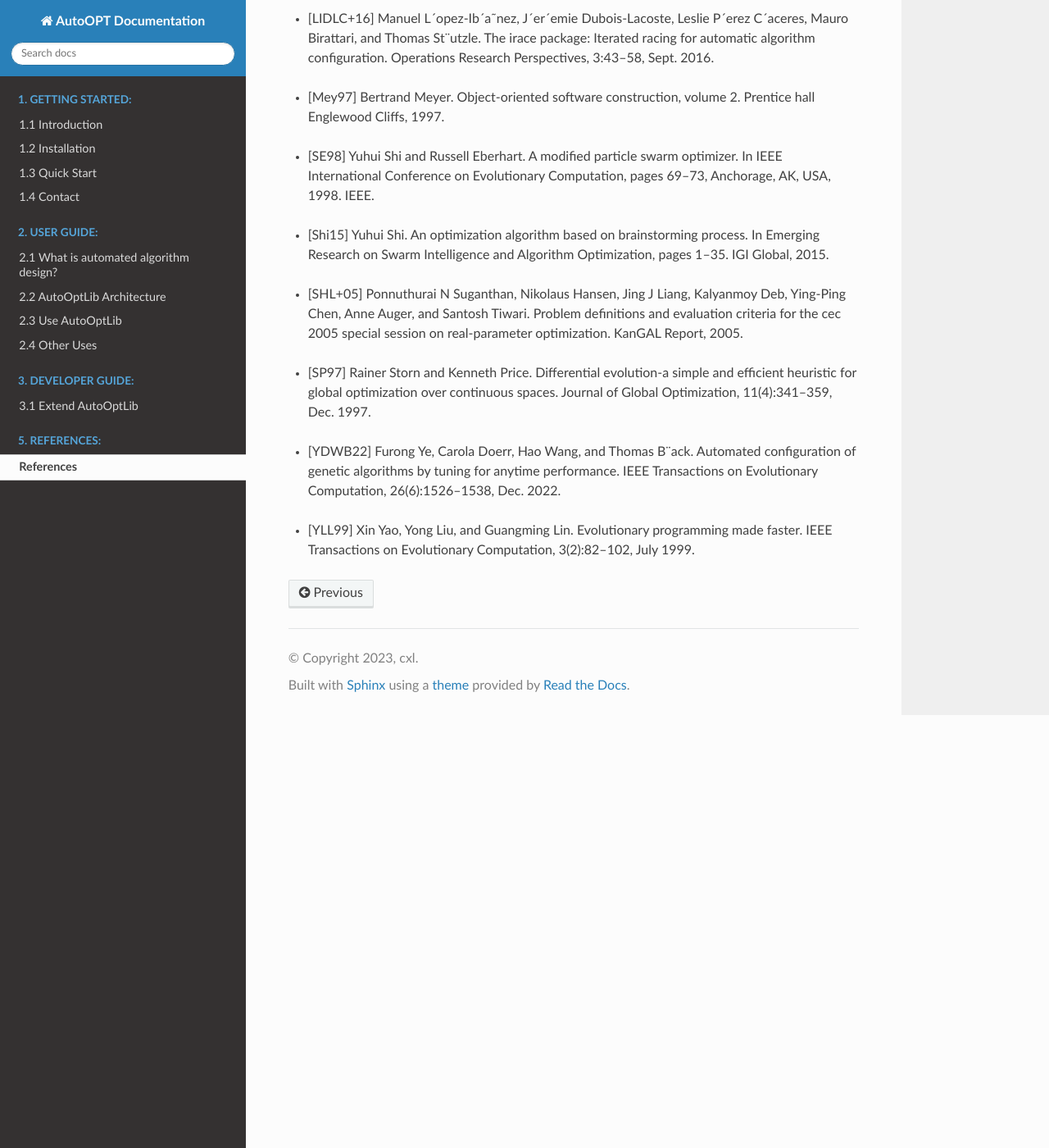
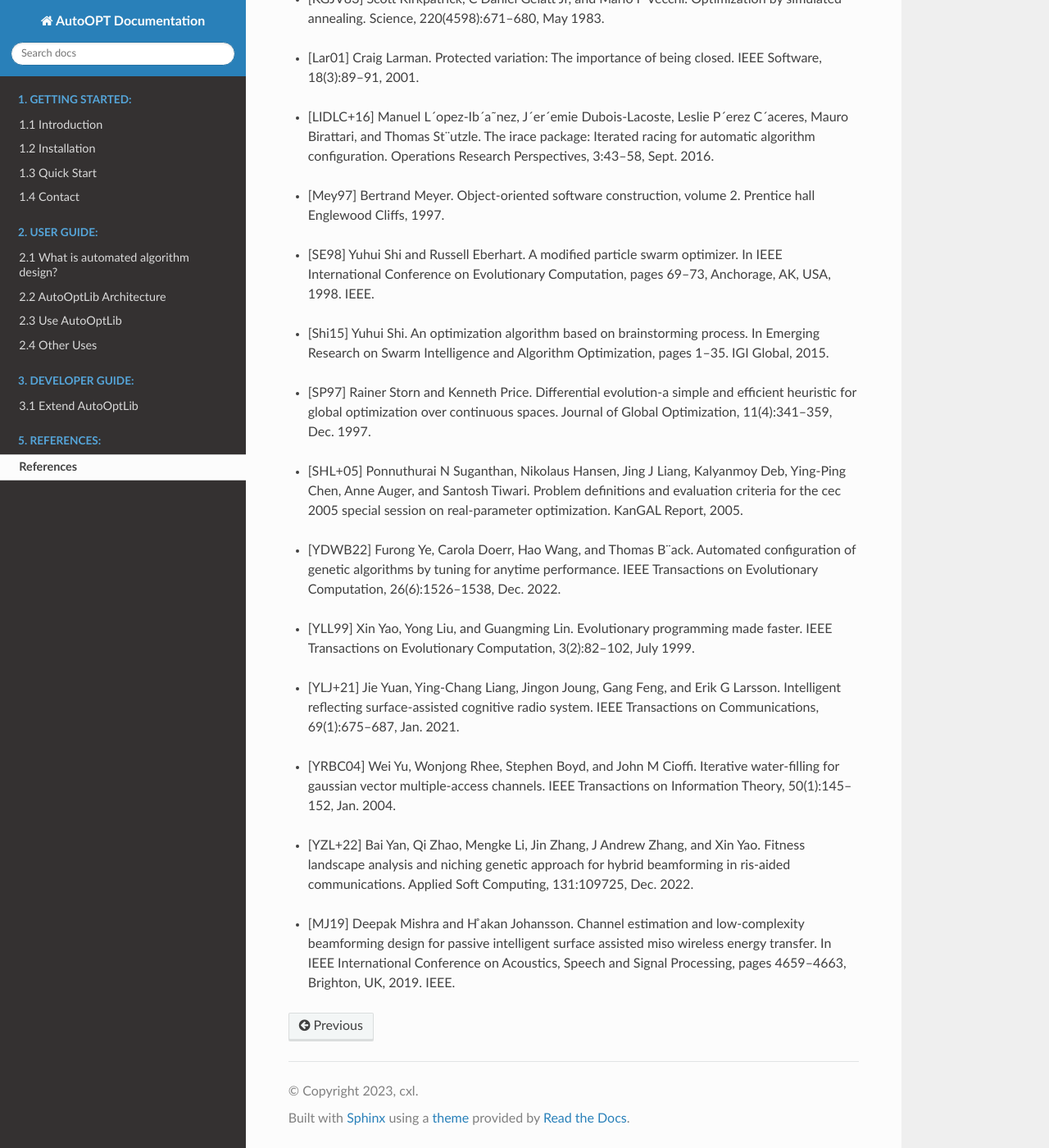
Before and after one commit to 524130120/AutoOPT, a Sphinx documentation site: the page built from source/References/ref.md, in a window 1280 px wide and 1400 px high, scrolled down 917 px. Shown: the whole window at 82% size. Built offline with Sphinx 7.4.7 and the Read the Docs theme 2.0.0, drawn with Linux system fonts in a browser that asks for light colours; pages that are not in the unit, such as notebooks, are missing from menus; some of the changed text lies outside the part shown.

Commit message:
Update ref.md

```diff
--- a/source/References/ref.md
+++ b/source/References/ref.md
@@ -14,6 +14,12 @@
 
 + [DG+96] Kalyanmoy Deb, Mayank Goyal, et al. A combined genetic adaptive search (GeneAS) for engineering design. Computer Science and Informatics, 26:30–45, Jan. 1996.
 
+
+<div id="DZS+20"></div>
+
++ [DZS+20] oya Di, Hongliang Zhang, Lingyang Song, Yonghui Li, Zhu Han, and H Vincent Poor.
+Hybrid beamforming for reconfigurable intelligent surface based multi-user communications: Achievable rates with limited discrete phase shifts. IEEE Journal on Selected Areas
+in Communications, 38(8):1809–1822, Aug. 2020.
 
 <div id="ES+03"></div>
 
@@ -74,16 +80,16 @@ and Thomas St¨utzle. The irace package: Iterated racing for automatic algorithm
 Research on Swarm Intelligence and Algorithm Optimization, pages 1–35. IGI Global, 2015.
 
 
+<div id="SP97"></div>
+
++ [SP97]  Rainer Storn and Kenneth Price. Differential evolution-a simple and efficient heuristic for
+global optimization over continuous spaces. Journal of Global Optimization, 11(4):341–359, Dec. 1997.
+
+
 <div id="SHL+05"></div>
 
 + [SHL+05]  Ponnuthurai N Suganthan, Nikolaus Hansen, Jing J Liang, Kalyanmoy Deb, Ying-Ping
 Chen, Anne Auger, and Santosh Tiwari. Problem definitions and evaluation criteria for the cec 2005 special session on real-parameter optimization. KanGAL Report, 2005.
-
-
-<div id="SP97"></div>
-
-+ [SP97]  Rainer Storn and Kenneth Price. Differential evolution-a simple and efficient heuristic for
-global optimization over continuous spaces. Journal of Global Optimization, 11(4):341–359, Dec. 1997.
 
 
 <div id="YDWB22"></div>
@@ -95,3 +101,27 @@ Computation, 26(6):1526–1538, Dec. 2022.
 <div id="YLL99"></div>
 
 + [YLL99]  Xin Yao, Yong Liu, and Guangming Lin. Evolutionary programming made faster. IEEE Transactions on Evolutionary Computation, 3(2):82–102, July 1999.
+
+
+<div id="YLJ+21"></div>
+
++ [YLJ+21] Jie Yuan, Ying-Chang Liang, Jingon Joung, Gang Feng, and Erik G Larsson. Intelligent
+reflecting surface-assisted cognitive radio system. IEEE Transactions on Communications, 69(1):675–687, Jan. 2021.
+
+
+<div id="YRBC04"></div>
+
++ [YRBC04] Wei Yu, Wonjong Rhee, Stephen Boyd, and John M Cioffi. Iterative water-filling for
+gaussian vector multiple-access channels. IEEE Transactions on Information Theory, 50(1):145–152, Jan. 2004.
+
+
+<div id="YZL+22"></div>
+
++ [YZL+22] Bai Yan, Qi Zhao, Mengke Li, Jin Zhang, J Andrew Zhang, and Xin Yao. Fitness
+landscape analysis and niching genetic approach for hybrid beamforming in ris-aided communications. Applied Soft Computing, 131:109725, Dec. 2022.
+
+
+<div id="MJ19"></div>
+
++ [MJ19] Deepak Mishra and H ̊akan Johansson. Channel estimation and low-complexity beamforming design for passive intelligent surface assisted miso wireless energy transfer. In
+IEEE International Conference on Acoustics, Speech and Signal Processing, pages 4659–4663, Brighton, UK, 2019. IEEE.
```
